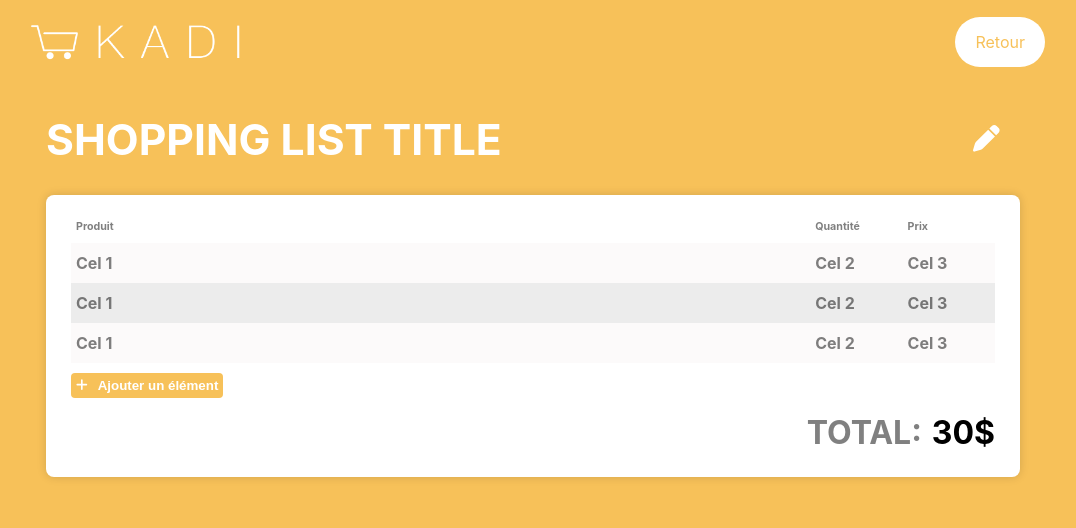
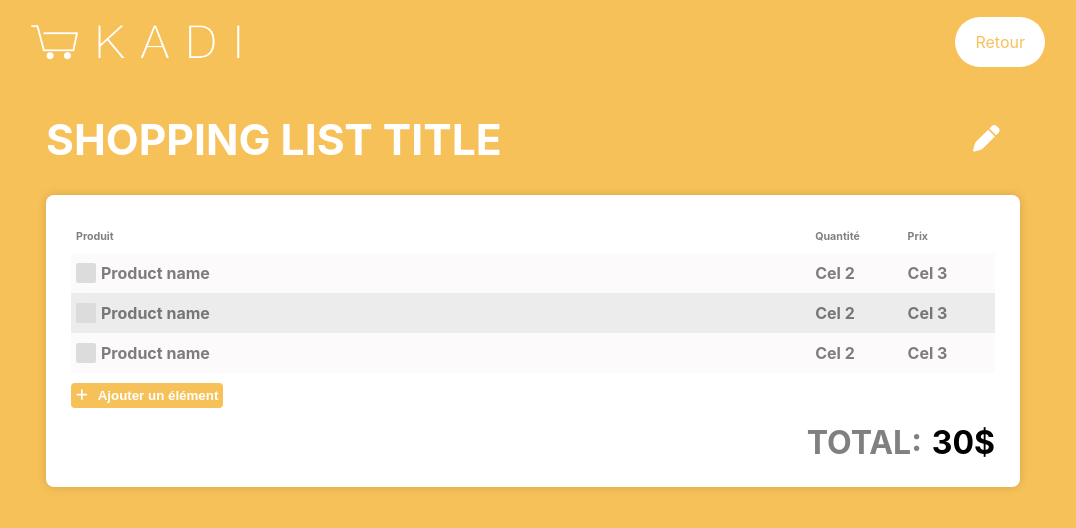
Before and after one commit to bngo42/KADI, a React (Create React App) app: page /list in a window 1280 px wide. Shown: the top 528 px of the page, without its empty margins (107-1183 px from the left). Built offline with nearby package versions, Linux system fonts and the light colour scheme.

Commit message:
Add basic checkbox component

```diff
--- /dev/null
+++ b/src/components/checkbox/checkbox.scss
@@ -0,0 +1,39 @@
+.checkbox {
+  display: flex;
+  align-items: center;
+  cursor: pointer;
+  width: max-content;
+
+  input[type=checkbox] {
+    outline: none;
+    display: inline-block;
+    -webkit-appearance: none;
+    appearance: none;
+    cursor: pointer;
+    width: 20px;
+    height: 20px;
+    border-radius: 2px;
+    background-color: #DCDCDC;
+
+    &:focus {
+      outline: none;
+    }
+
+    &:checked {
+      background-color: #F7C159;
+      color: #FFFFFF;
+    }
+
+    &:disabled {
+      cursor: not-allowed;
+      opacity: 0.4;
+    }
+
+  }
+
+  .checkbox-label {
+    height: 100%;
+    user-select: none;
+    margin-left: 5px;
+  }
+}
--- /dev/null
+++ b/src/components/checkbox/checkbox.tsx
@@ -0,0 +1,16 @@
+import './checkbox.scss';
+
+export interface CheckBoxProps {
+  label: any;
+  value: any;
+  onValueChange: () => any
+}
+
+const Checkbox = (props: CheckBoxProps) => {
+  return <label className="checkbox">
+    <input type="checkbox" value={ props.value } onChange={ props.onValueChange }/>
+    <span className="checkbox-label">{ props.label }</span>
+  </label>
+}
+
+export default Checkbox;
--- a/src/components/shopping-list-row/shopping-list-row.tsx
+++ b/src/components/shopping-list-row/shopping-list-row.tsx
@@ -1,10 +1,17 @@
 import './shopping-list-row.scss';
+import Checkbox from "components/checkbox/checkbox";
+import {useState} from "react";
 
 const ShoppingListRow = () => {
+  const [isChecked, setIsChecked] = useState(false);
+  const handleChange = () => setIsChecked(isChecked);
+
   return <tr className="shopping-list-row">
-    <td width="80%">Cel 1</td>
-    <td width="10%">Cel 2</td>
-    <td width="10%">Cel 3</td>
+    <td width="80%" height="100%">
+      <Checkbox label={ 'Product name' } value={isChecked} onValueChange={handleChange}/>
+    </td>
+    <td width="10%" height="100%">Cel 2</td>
+    <td width="10%" height="100%">Cel 3</td>
   </tr>
 }
 
--- a/src/components/shopping-list/shopping-list.scss
+++ b/src/components/shopping-list/shopping-list.scss
@@ -30,11 +30,11 @@
       border-collapse: collapse;
       border-spacing: 0;
 
-      th {
+      thead th {
+        background-color: white;
         text-align: left;
-        padding: 0 5px 10px 5px;
         font-size: 8pt;
-
+        padding: 10px 5px;
       }
 
       tr {
--- a/src/components/shopping-list/shopping-list.tsx
+++ b/src/components/shopping-list/shopping-list.tsx
@@ -24,9 +24,11 @@ const ShoppingList = () => {
     <div className="shopping-list">
       <table>
         <thead>
-          <th>Produit</th>
-          <th>Quantité</th>
-          <th>Prix</th>
+          <tr>
+            <th>Produit</th>
+            <th>Quantité</th>
+            <th>Prix</th>
+          </tr>
         </thead>
 
         <tbody>
```
